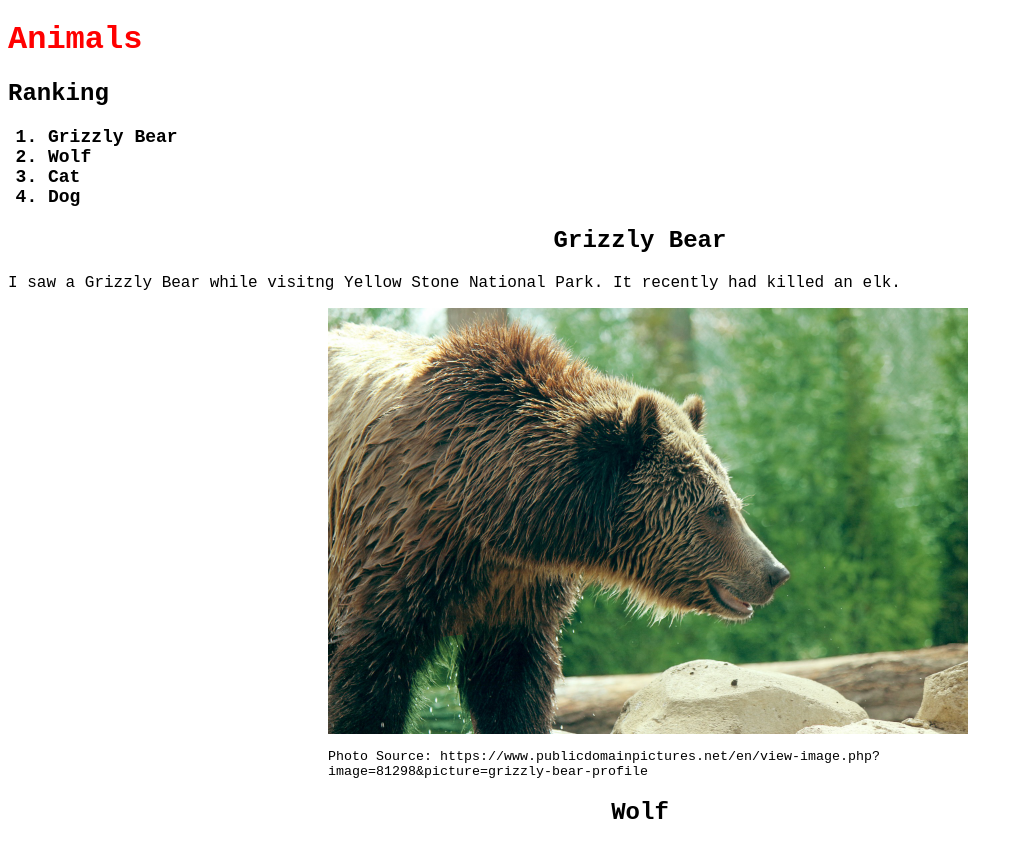
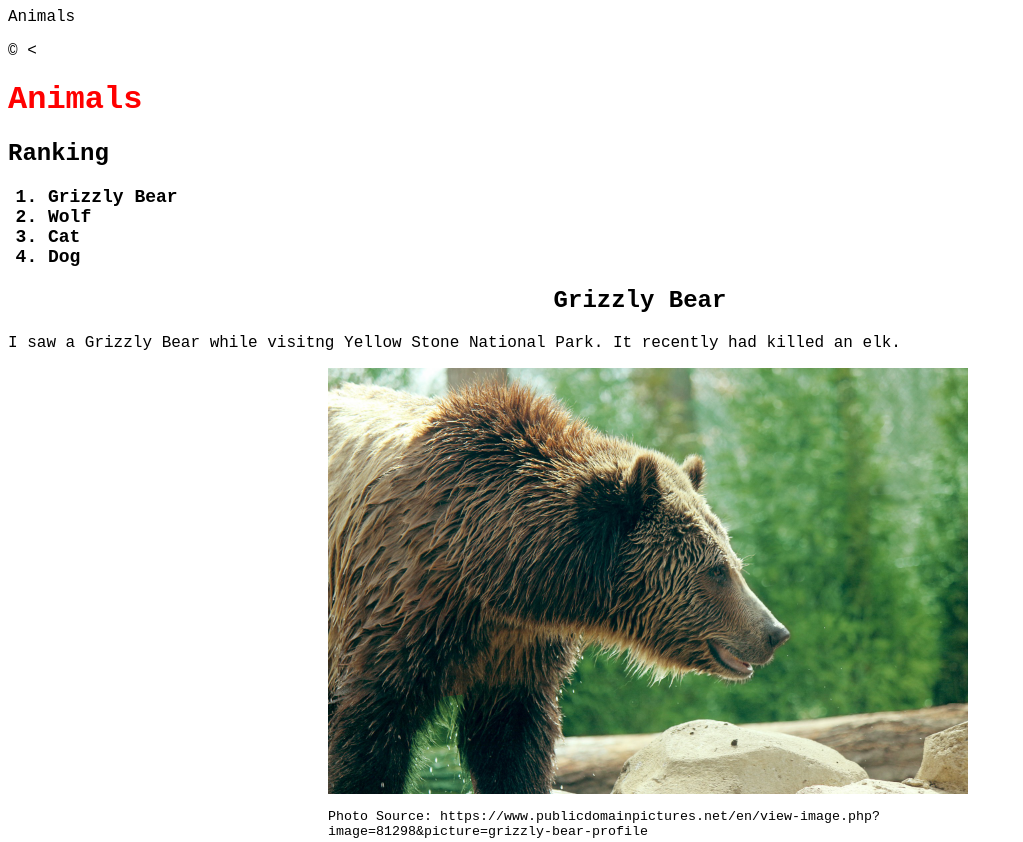
Before and after one commit to STLCC-CodeCamp-Aug-22/js-assignment-4-html-me-something-maxuible, a website: page index.html in a window 1280 px wide. Shown: the top 842 px of the page, without its empty margins (0-1023 px from the left). Drawn offline with Linux system fonts and the light colour scheme.

Commit message:
cheating the system....

```diff
--- a/index.html
+++ b/index.html
@@ -6,6 +6,8 @@
 </head>
 
 <body>
+   <header>Animals</header>
+   <p>&copy; &lt; </p>
    <main>
       <h1 id="mainHeading">Animals</h1>
       <h2 style="text-align:left;">Ranking</h2>
@@ -36,7 +38,7 @@
 
       <article>
          <h2>Cat</h2>
-         <p>I own a cat, his name is Bandit and his is over 10 years old! He costed a total of 0$ and  0&cent</p>
+         <p>I own a cat, his name is Bandit and his is over 10 years old! He costed a total of 0$ and  0&cent;</p>
          <img src="images/dogandcat.png" alt="A picture of a dog and cat">
          <footer class="imagefooter">
             Photo Source: Photo taken by me</footer>
```
